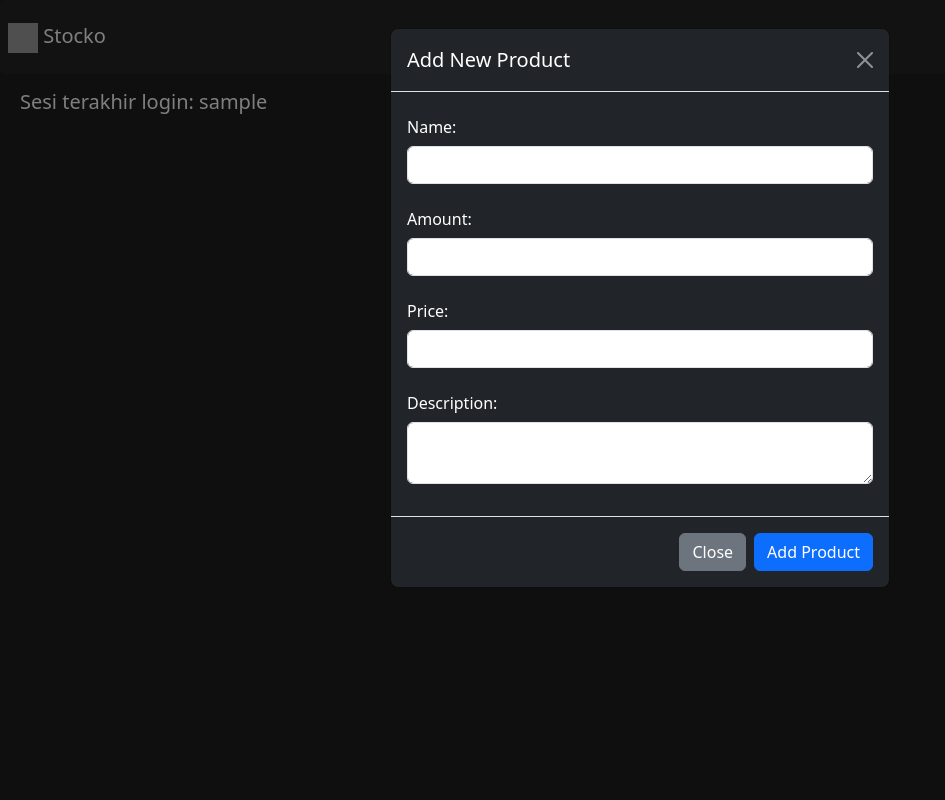
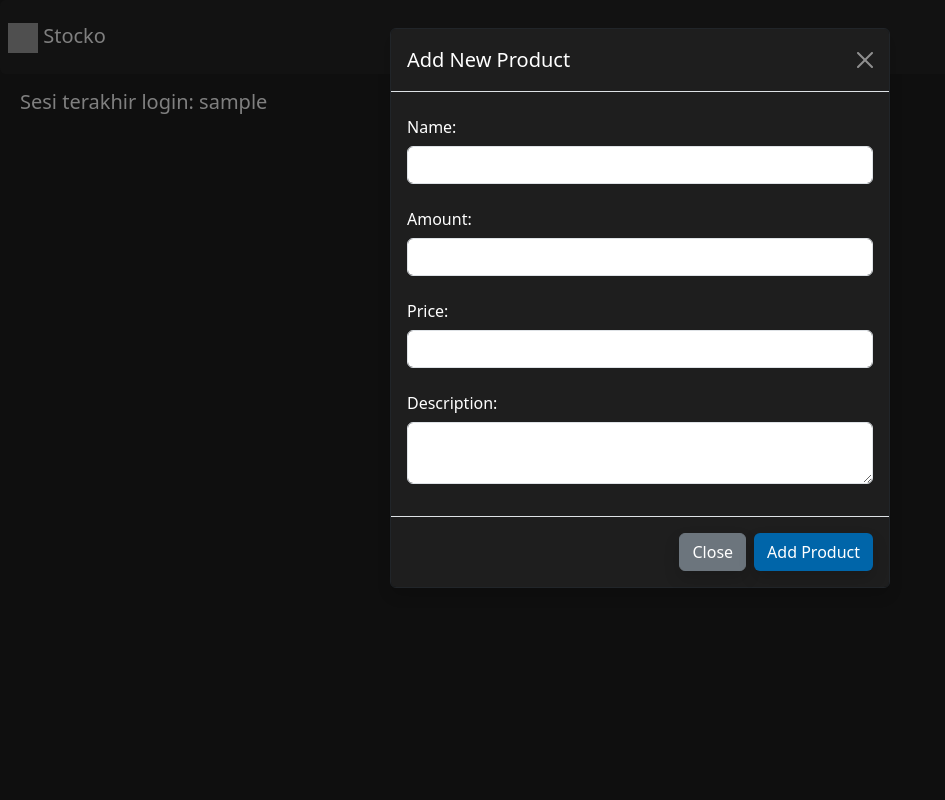
Before and after one commit to matthewhjt/stocko, a Django app: template main/templates/main.html in a window 1280 px wide, after a click on "Add Product by AJAX". Shown: the whole page, without its empty margins (0-945 px from the left). Run offline with Django 4.2, Linux system fonts and the light colour scheme; tables that the repository leaves empty hold one stand-in row (values such as "Sample post"); the template is opened without the code that fills it: values that come from a table or form of the project are taken from there, most other values are stand-ins (such as "Sample title", 1, 10 or a date in 2020); data that the repository does not hold is empty; grey boxes are pictures that could not be loaded.

Commit message:
Fixed Background Color, button color, added shadows and borders

```diff
--- a/main/templates/login.html
+++ b/main/templates/login.html
@@ -6,9 +6,9 @@
 
 {% block content %}
 
-<div class="container-fluid vh-100 vw-100 p-2 d-flex flex-column justify-content-center align-items-center bg-dark text-white">
+<div class="container-fluid vh-100 vw-100 p-2 d-flex flex-column justify-content-center align-items-center text-white">
 
-    <div class = "login p-2 d-flex flex-column justify-content-center align-items-center rounded shadow">
+    <div class = "login p-2 d-flex flex-column justify-content-center align-items-center rounded shadow border border-dark">
 
         <h1 class="text-center">Login</h1>
         <br>
@@ -25,7 +25,7 @@
             </div>
             <br>
             <div class="text-center">
-                <button type="submit" class="btn btn-primary">Login</button>
+                <button type="submit" class="btn text-white" style="background-color: #0065a9;">Login</button>
             </div>
         </form>
 
--- a/main/templates/main.html
+++ b/main/templates/main.html
@@ -16,7 +16,7 @@
 
     <div class="modal fade" id="exampleModal" tabindex="-1" aria-labelledby="exampleModalLabel" aria-hidden="true">
         <div class="modal-dialog">
-            <div class="modal-content bg-dark">
+            <div class="modal-content rounded shadow border border-dark" style="background-color:#1e1e1e">
                 <div class="modal-header">
                     <h1 class="modal-title fs-5" id="exampleModalLabel">Add New Product</h1>
                     <button type="button" class="btn-close btn-close-white" data-bs-dismiss="modal" aria-label="Close"></button>
@@ -43,8 +43,8 @@
                     </form>
                 </div>
                 <div class="modal-footer">
-                    <button type="button" class="btn btn-secondary" data-bs-dismiss="modal">Close</button>
-                    <button type="button" class="btn btn-primary" id="button_add_product" data-bs-dismiss="modal">Add Product</button>
+                    <button type="button" class="btn btn-secondary shadow rounded" data-bs-dismiss="modal">Close</button>
+                    <button type="button" class="btn text-white shadow rounded" id="button_add_product" data-bs-dismiss="modal" style="background-color: #0065a9;">Add Product</button>
                 </div>
             </div>
         </div>
--- a/main/templates/register.html
+++ b/main/templates/register.html
@@ -6,9 +6,9 @@
 
 {% block content %}
 
-<div class="container-fluid p-2 d-flex flex-column justify-content-center align-items-center bg-dark text-white">
+<div class="container-fluid p-2 d-flex flex-column justify-content-center align-items-center text-white">
 
-    <div class = "register m-5 h-75 d-flex flex-column justify-content-center align-items-center shadow rounded">
+    <div class = "register m-5 h-75 d-flex flex-column justify-content-center align-items-center shadow rounded border border-dark">
 
         <h1>Register</h1>
 
@@ -38,7 +38,7 @@
                 </div>
                 <br>
                 <div class="d-flex justify-content-center">
-                    <button type="submit" class="btn btn-primary">Register</button>
+                    <button type="submit" class="btn text-white" style="background-color: #0065a9;">Register</button>
                 </div>
             </form>
 
```
